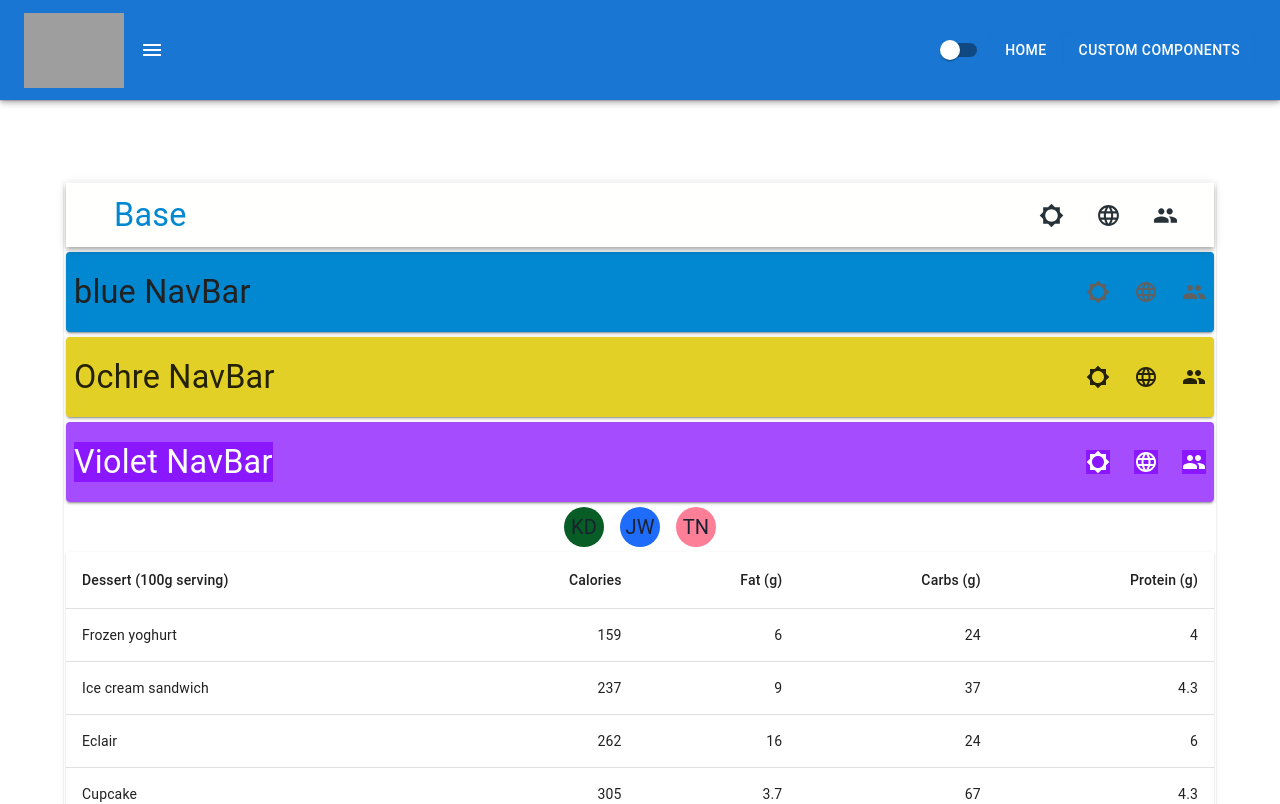
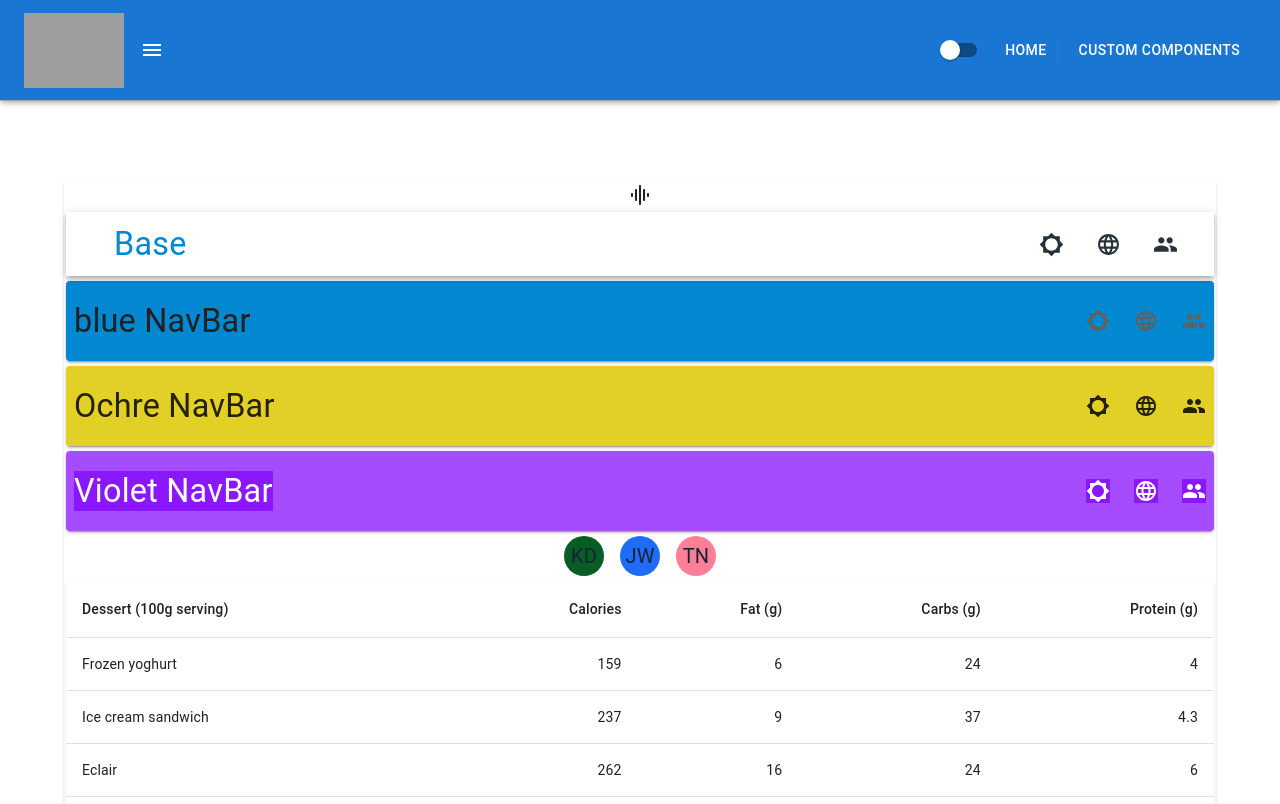
Before and after one commit to anaghaweb/mui-test, a Next.js app: page / in a window 1280 px wide. Shown: the top 804 px of the page. Built offline with nearby package versions, Linux system fonts and the light colour scheme; grey boxes are pictures that could not be loaded.

Commit message:
added previous components

```diff
--- a/app/page.js
+++ b/app/page.js
@@ -14,6 +14,7 @@ import DiscreteSliderSteps from './Components/sliders/slider';
 import ReharvestNavbar from './CustomNavbars/ReharvestNavbar/reharvestNavbar';
 import ReharvestnavbarTheme from './CustomNavbars/ReharvestNavbar/reharvestnavbarthehe';
 import BaseNavbar from './CustomNavbars/baseNavbar/baseNavbar';
+import { GraphicEqRounded } from '@mui/icons-material';
 
 export default function Home() {
   return (
@@ -21,6 +22,7 @@ export default function Home() {
       <Divider />
       <ThemeProvider theme={baseNavbarTheme} >
         <StyledPaper>
+          <GraphicEqRounded />
           <BaseNavbar />
           <BasicNavbar title="blue NavBar" variant="blue" />
           <BasicNavbar title="Ochre NavBar" variant="ochre" />
```
